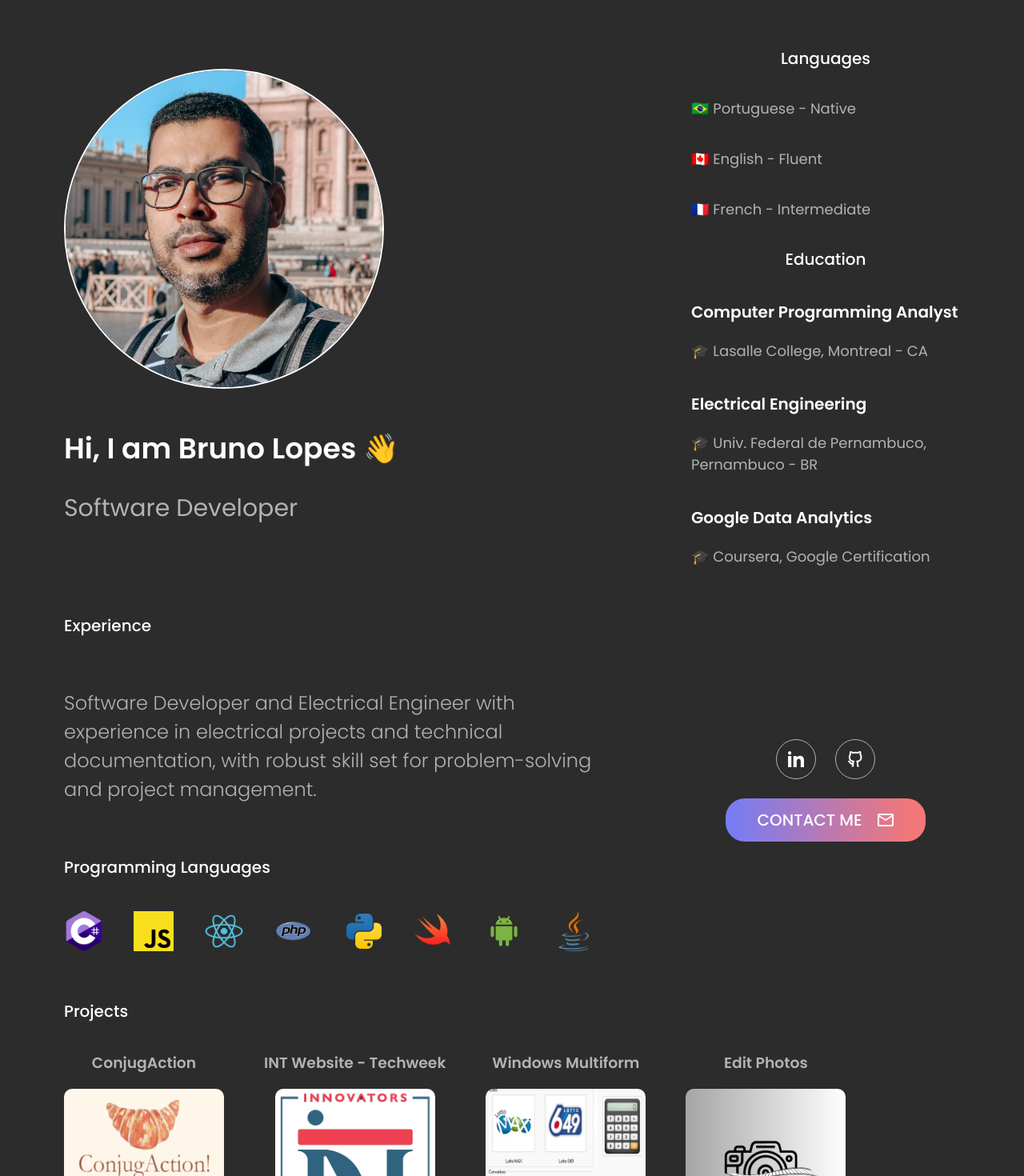
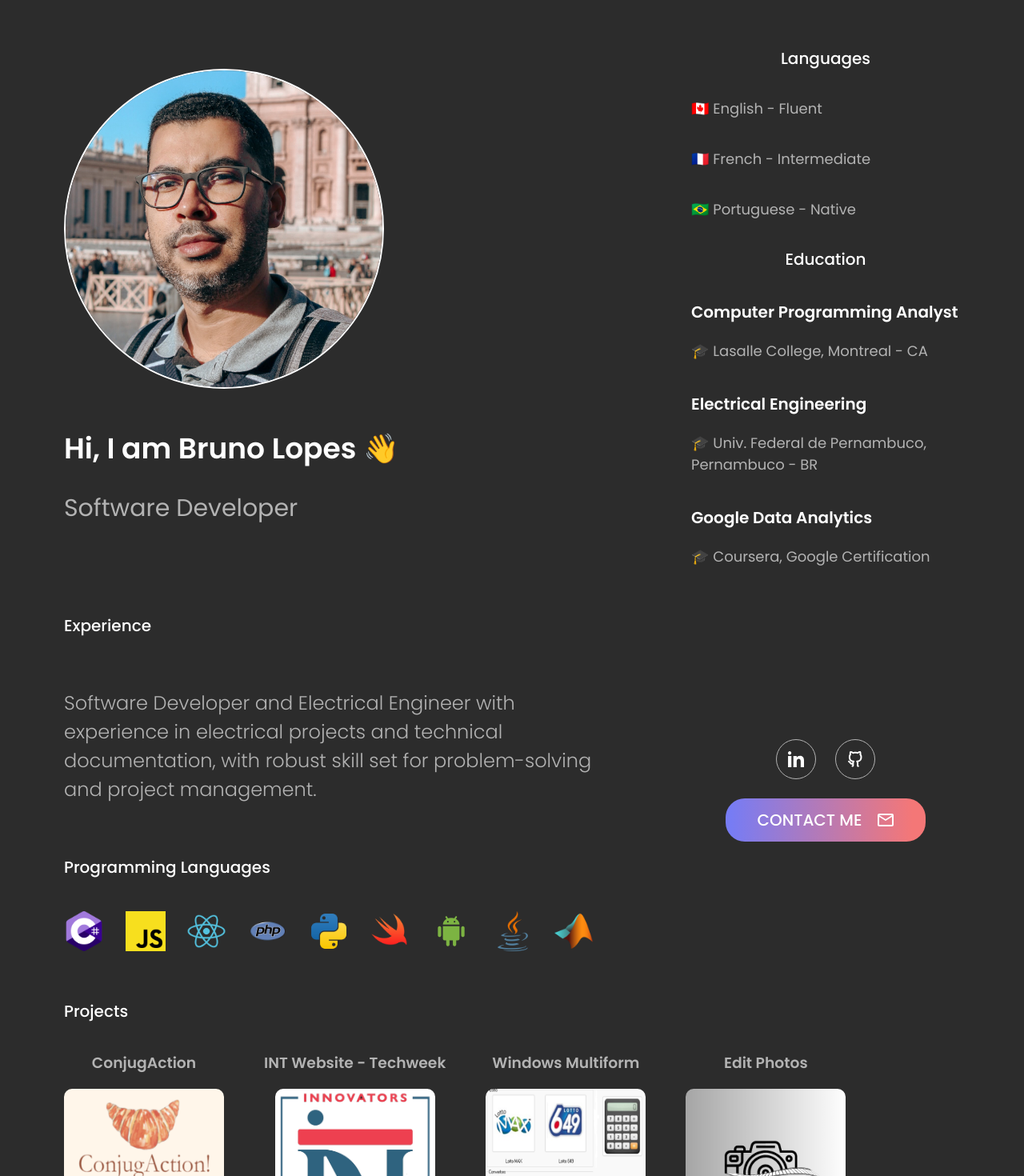
Before and after one commit to BrLopes3/brunolopesPortfolio, a Next.js app: page / in a window 1280 px wide. Shown: the top 1470 px of the page at 80% size. Built offline with nearby package versions, Linux system fonts and the light colour scheme.

Commit message:
inclusion of experience language and change in idioms order

```diff
--- a/src/app/components/experience/experience.tsx
+++ b/src/app/components/experience/experience.tsx
@@ -45,6 +45,10 @@ export function Experience() {
                     <Image src="/javaIcon.png" alt="Java-icon" width={50} height={50} priority />
 
                 </div>
+                <div className='experience-language'>
+                    <Image src="/matlabicon.png" alt="Java-icon" width={50} height={50} priority />
+
+                </div>
 
             </div>
         </div>
--- a/src/app/components/information/information.tsx
+++ b/src/app/components/information/information.tsx
@@ -6,9 +6,9 @@ export function Information() {
         <div className="infos">
         <SectionTitle text='Languages' />
         <div className="languages-info">
-          <p>🇧🇷 Portuguese - Native </p>
           <p>🇨🇦 English - Fluent </p>
           <p>🇫🇷 French - Intermediate </p>
+          <p>🇧🇷 Portuguese - Native </p>
         </div>
         <SectionTitle text='Education' />
         <div className="education-info">
```
Also changed, not shown: public/matlabicon.png (added).
